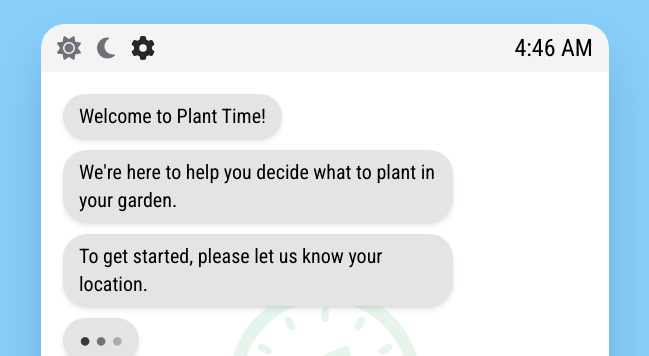
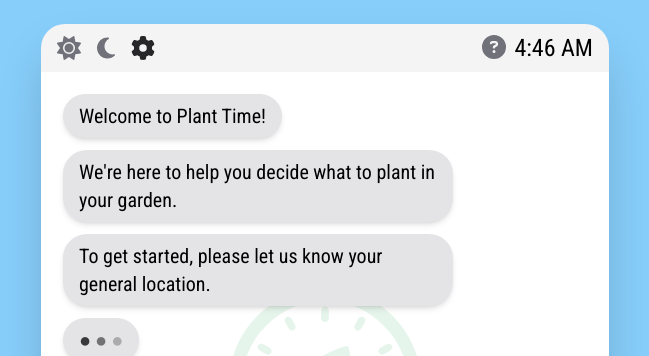
Before and after one commit to jkr-team/plant-time-web, a Next.js app: page / in a window 1280 px wide. Shown: the top 356 px of the page, without its empty margins (315-964 px from the left). Built offline with nearby package versions, Linux system fonts and the light colour scheme.

Commit message:
add About "page"

```diff
--- a/next.config.js
+++ b/next.config.js
@@ -30,7 +30,7 @@ const nextConfig = {
   distDir: 'dist',
   images: {
     unoptimized: true,
-  }
+  },
 };
 
 module.exports = nextConfig;
--- /dev/null
+++ b/src/components/About.tsx
@@ -0,0 +1,16 @@
+import React from 'react';
+
+export default function About() {
+  return (
+    <div className='flex w-96 flex-col items-center justify-center'>
+      <div className='flex w-full max-w-2xl flex-col items-center justify-center'>
+        <h1 className='text-center text-4xl font-bold'>About</h1>
+        <p className='text-center text-lg'>
+          Plant Time is a web app that helps you decide what to plant in your garden. It uses your location and
+          preferences to recommend plants that will thrive in your environment.
+        </p>
+        <p className='text-center text-lg'>Plant Time is a project by </p>
+      </div>
+    </div>
+  );
+}
--- a/src/components/Container.tsx
+++ b/src/components/Container.tsx
@@ -2,8 +2,18 @@ import React from 'react';
 import DigitalClock from './DigitalClock';
 import classNames from 'classnames';
 import ThemeSwitch from './ThemeSwitch';
+import { FontAwesomeIcon } from '@fortawesome/react-fontawesome';
+import { faCircleQuestion } from '@fortawesome/free-solid-svg-icons';
 
-export default function Container({ children, wide = false }: { children: React.ReactNode; wide?: boolean }) {
+export default function Container({
+  top,
+  children,
+  wide = false,
+}: {
+  top: React.ReactNode;
+  children: React.ReactNode;
+  wide?: boolean;
+}) {
   return (
     <div
       className={classNames(
@@ -11,14 +21,8 @@ export default function Container({ children, wide = false }: { children: React.
         { 'md:max-w-[1440px]': wide, 'md:max-w-[568px]': !wide }
       )}
     >
-      <div className='z-20 flex items-center justify-between  bg-zinc-100 px-4 py-2 text-2xl dark:bg-zinc-800'>
-        <ThemeSwitch />
-
-        <div className='flex items-center gap-2 text-black dark:text-white'>
-          <DigitalClock />
-        </div>
-      </div>
-      <div className='flex w-full flex-1 flex-col bg-white dark:bg-zinc-900'>{children}</div>
+      <div className='z-20 flex items-center bg-zinc-100 px-4 py-2 text-2xl dark:bg-zinc-800'>{top}</div>
+      <div className='relative flex w-full flex-1 flex-col bg-white dark:bg-zinc-900'>{children}</div>
     </div>
   );
 }
--- a/src/pages/index.tsx
+++ b/src/pages/index.tsx
@@ -4,18 +4,11 @@ import Container from '../components/Container';
 import classNames from 'classnames';
 import { geocode, getLocation } from '../utils/geolocation';
 import PlantsGrid from '../components/PlantsGrid';
-
-const testPlants = [
-  {
-    name: 'Janet Craig',
-    scientificName: 'Dracaena deremensis',
-    image: 'http://www.tropicopia.com/house-plant/thumbnails/5556.jpg',
-    season: 'Winter / Spring',
-    family: 'Liliaceae',
-    heightPotential: 366,
-    careInformation: 'Water when soil is dry to the touch. Fertilize once a month during the growing season.',
-  },
-];
+import ThemeSwitch from '../components/ThemeSwitch';
+import { FontAwesomeIcon } from '@fortawesome/react-fontawesome';
+import { faCircleQuestion } from '@fortawesome/free-solid-svg-icons';
+import DigitalClock from '../components/DigitalClock';
+import About from '../components/About';
 
 export default function Home() {
   const [user, setUser] = useState({
@@ -30,8 +23,8 @@ export default function Home() {
       prompt: [
         'Welcome to Plant Time!',
         "We're here to help you decide what to plant in your garden.",
-        'To get started, please let us know your location.',
-        'You can enter your address or "current" to use your current location.',
+        'To get started, please let us know your general location.',
+        'You can enter "current" to use your current location.',
         'We will not store any of your information.',
       ],
       onSubmit: async (value) => {
@@ -104,10 +97,27 @@ export default function Home() {
 
   const [formCompleted, setFormCompleted] = useState(false);
   const [showRecommendations, setShowRecommendations] = useState(false);
+  const [showAbout, setShowAbout] = useState(false);
 
   return (
     <main className='flex flex-1 flex-col items-center justify-center md:p-6'>
-      <Container wide={showRecommendations}>
+      <Container
+        top={
+          <>
+            <ThemeSwitch />
+
+            <button className='ml-auto mr-2 text-zinc-500' onClick={() => setShowAbout(!showAbout)}>
+              <FontAwesomeIcon icon={faCircleQuestion} />
+            </button>
+
+            <div className='flex items-center gap-2 text-black dark:text-white'>
+              <DigitalClock />
+            </div>
+          </>
+        }
+        wide={showRecommendations}
+      >
+        {/* Chat Form where user enters input */}
         {!showRecommendations && (
           <div
             className={classNames('flex w-full flex-1 flex-col', {
@@ -121,7 +131,36 @@ export default function Home() {
           </div>
         )}
 
-        {showRecommendations && <PlantsGrid plants={testPlants} />}
+        {/* Recommended plants will appear in this grid */}
+        {showRecommendations && (
+          <PlantsGrid
+            plants={[
+              {
+                name: 'Janet Craig',
+                scientificName: 'Dracaena deremensis',
+                image: 'http://www.tropicopia.com/house-plant/thumbnails/5556.jpg',
+                season: 'Winter / Spring',
+                family: 'Liliaceae',
+                heightPotential: 366,
+                careInformation:
+                  'Water when soil is dry to the touch. Fertilize once a month during the growing season.',
+              },
+            ]}
+          />
+        )}
+
+        {/* About "page" */}
+        <div
+          className={classNames(
+            'invisible absolute z-10 flex h-full w-full flex-1 flex-col items-center justify-center bg-inherit text-black dark:text-white',
+            { 'duration-700 animate-in slide-in-from-bottom': showAbout },
+            { 'duration-700 animate-out slide-out-to-bottom': !showAbout }
+          )}
+          onAnimationStart={(e) => showAbout && (e.target as HTMLElement).classList.remove('invisible')}
+          onAnimationEnd={(e) => !showAbout && (e.target as HTMLElement).classList.add('invisible')}
+        >
+          <About />
+        </div>
       </Container>
     </main>
   );
```
